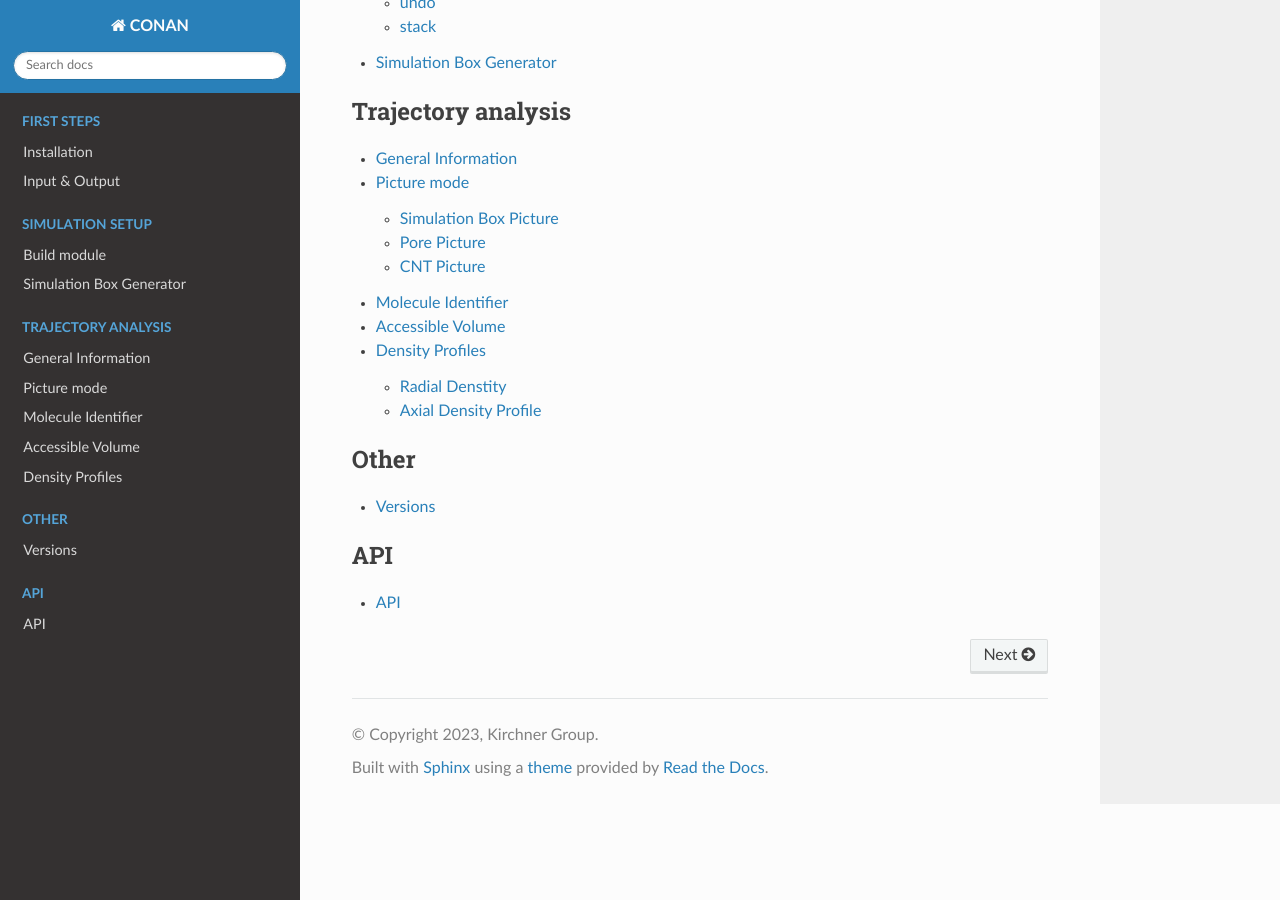
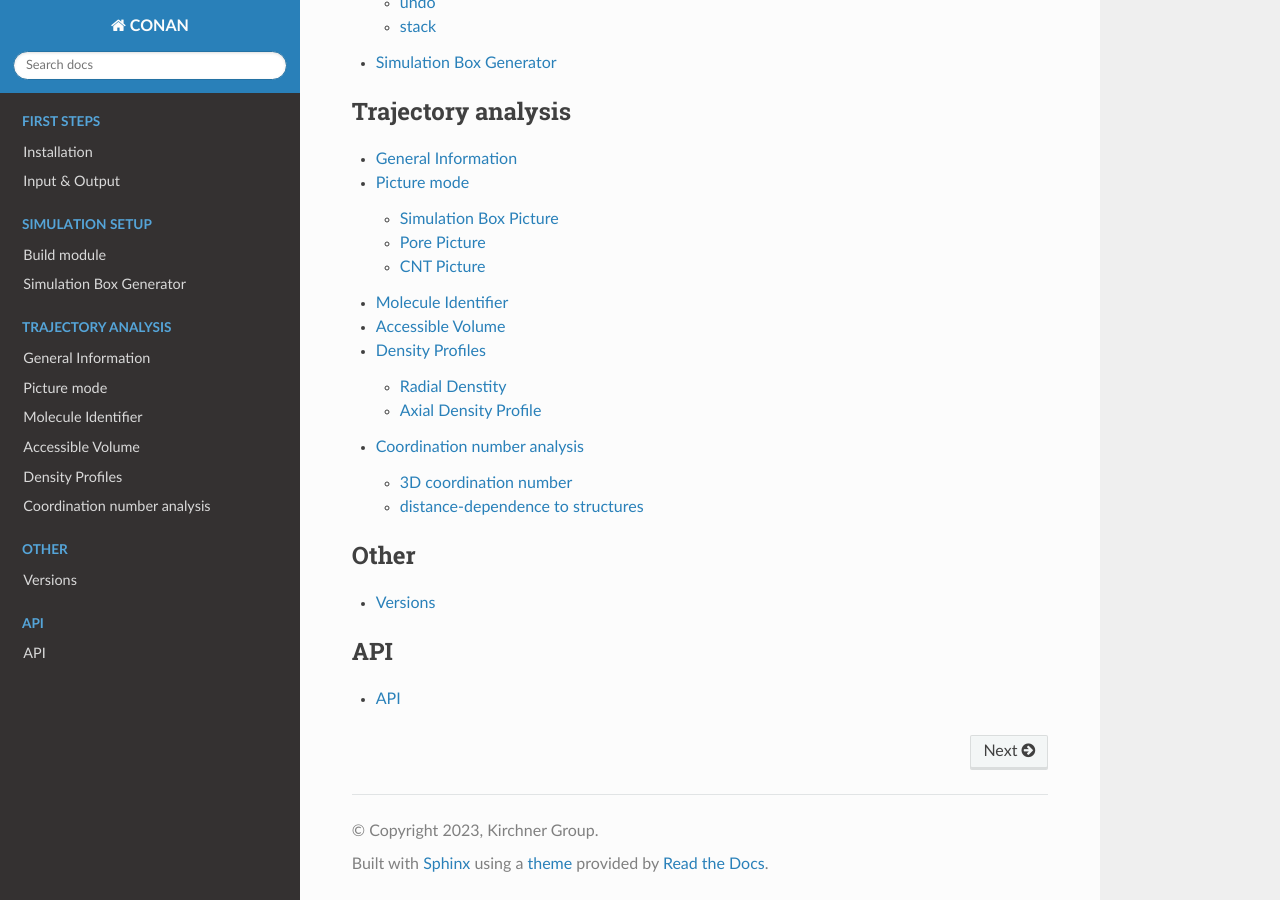
Before and after one commit to kirchners-manta/conan, a Sphinx documentation site: the page built from docs/source/index.rst, in a window 1280 px wide and 900 px high, scrolled down 1296 px. Built offline with Sphinx 7.4.7 and the Read the Docs theme 3.1.0, drawn with Linux system fonts in a browser that asks for light colours; part of the change alters nothing that is shown.

Commit message:
[ADD] added documentation for the coordinatin number analysis (finally)

```diff
--- /dev/null
+++ b/docs/source/analysis/Coordination_number.rst
@@ -0,0 +1,51 @@
+Coordination number analysis
+============================
+
+This analysis calculates the coordination number by calculating by simple counting of neighbors. The result
+is identical to an rdf integral.
+
+
+3D coordination number
+----------------------
+
+The result of the analysis can be performed on a user-defined grid and printed as a gaussian cube file.
+Each 3D-bin will contain the coordination number up to the specified coordination distance. The output is
+split into different cube files for each species pair (not including species identified or defined as structures).
+The cube files can be visualized to get a 3d map of the coordination number (by using e.g. VMD, PyMol etc.). This can
+be helpfule to recognize regions of interest in highly anisotropic systems:
+
+.. image:: ../pictures/3d_coordnum_example.png
+   :width: 150%
+   :alt: Visualization of a coordination-number cube file generated from an ionic liquid in a nanopore
+
+
+distance-dependence to structures
+---------------------------------
+
+If no 3D-analysis is conducted, the coordination number can be calculated relative to structures. For any kind
+of structure, a 2D-heatmap can be generated where one axis contains the coordination distance and the other axis contains
+the distance to a reference structure. This can be utilized to see trends in transition regions going from surfaces
+to bulk liquid. Here is an example comparing a neat ionic liquid at a carbon surface to a system with added salt [1]_:
+
+.. image:: ../pictures/CN_struc_to_bulk.png
+   :width: 150%
+   :alt: CN at structure
+
+
+If the system contains a porous material (e.g. nanopore) the coordination number can also be calculated inside
+of the pores relative to the inner pore walls:
+
+.. image:: ../pictures/CN_inside_pore.png
+   :width: 150%
+   :alt: CN in pore
+
+Note that this either needs really large pores or long simulation times to yield sufficient sampling, as there
+are usually not many atoms present inside of nanopores when compares to bulk liquid.
+
+
+
+
+.. note::
+        example pictures taken from ref [1] [1]_.
+.. [1] L. Dick,K. Buchmüller,B. Kirchner, Coordination behavior of a confined ionic liquid in carbon nanotubes from molecular dynamics simulations. J Phys Chem B. 128 (18) (2024) 4472-4484.
+    DOI: doi.org/10.1021/acs.jpcb.3c08493
--- a/docs/source/index.rst
+++ b/docs/source/index.rst
@@ -48,6 +48,7 @@ Check out :doc:`first_steps/Installation` for more information on how to install
    analysis/mol_ident
    analysis/acc_volume
    analysis/dens_prof
+   analysis/Coordination_number
 
 .. toctree::
    :caption: Other
```
Also changed, not shown: docs/source/pictures/CN_inside_pore.png (added), docs/source/pictures/CN_struc_to_bulk.png (added), 1 other file.
